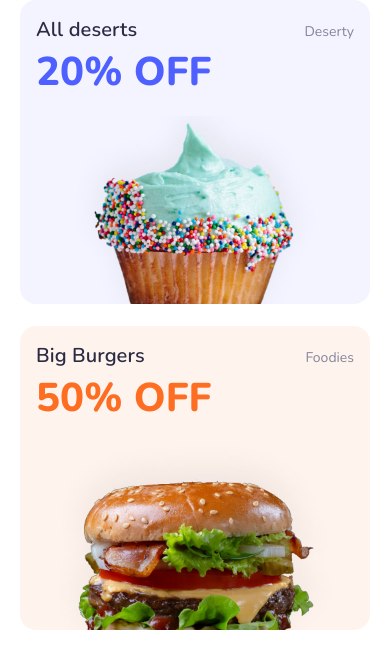
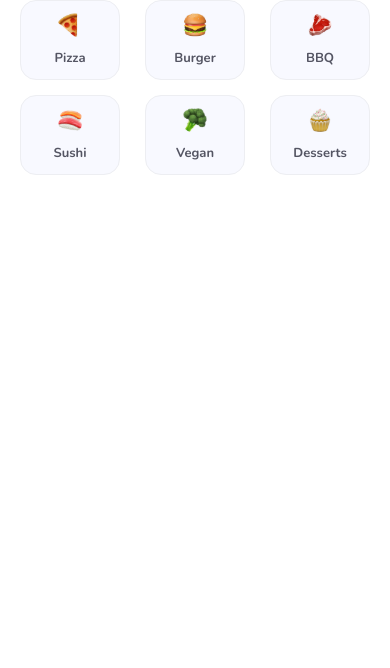
Before and after one commit to Muneeb-Shah/food-delivery, a React (Create React App) app: page / in a window 390 px wide. Shown: the top 668 px of the page. Built offline with nearby package versions, Linux system fonts and the light colour scheme.

Commit message:
food category

```diff
--- a/src/App.js
+++ b/src/App.js
@@ -6,12 +6,13 @@ import Navbar from "./components/Navbar";
 import Header from "./components/Header";
 import Collapsible from "./components/common/Collapsible";
 import DealSection from "./components/DealSection";
+import FoodCategorySection from "./components/FoodCategorySection";
 
 function App() {
   return (
     <div className="App">
       <div className="container">
-        <DealSection />
+        <FoodCategorySection />
       </div>
     </div>
   );
--- /dev/null
+++ b/src/components/FoodCategorySection.jsx
@@ -0,0 +1,16 @@
+import FoodIcon from "./FoodIcon";
+
+const FoodCategorySection = () => {
+  return (
+    <div className="food-category">
+      <FoodIcon img="pizza.svg" label="Pizza" />
+      <FoodIcon img="burger.svg" label="Burger" />
+      <FoodIcon img="meat.svg" label="BBQ" />
+      <FoodIcon img="sushi.svg" label="Sushi" />
+      <FoodIcon img="broccoli.svg" label="Vegan" />
+      <FoodIcon img="cake.svg" label="Desserts" />
+    </div>
+  );
+};
+
+export default FoodCategorySection;
--- a/src/index.css
+++ b/src/index.css
@@ -621,6 +621,28 @@ h1 {
   margin-top: 1.2rem;
 }
 
+/* FOOD CATEGORY */
+.food-category {
+  display: grid;
+  grid-template-columns: repeat(6, auto);
+  gap: 3rem;
+  justify-content: space-between;
+}
+
+@media screen and (max-width: 1150px) {
+  .food-category {
+    grid-template-columns: repeat(3, auto);
+    gap: 1.5rem;
+  }
+}
+
+@media screen and (max-width: 620px) {
+  .food-icon {
+    height: 80px;
+    width: 100px;
+  }
+}
+
 /* RESTAURANT CARD */
 .restaurant-card {
   width: 350px;
```
Also changed, not shown: src/components/RestaurantsSection.jsx (added, +12 -0 lines).
